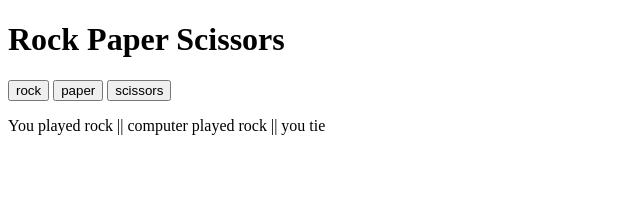
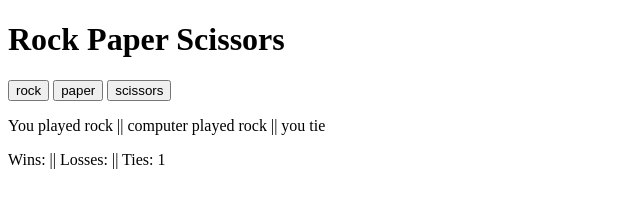
Before and after one commit to BazBixxxy/Project-Rock-Paper-Scissors, a plain HTML site: page index.html in a window 1280 px wide. Both pictures are taken after a click on the button "rock". Shown: the whole page, without its empty margins (0-640 px from the left). Drawn offline with Linux system fonts and the light colour scheme.

Commit message:
finally add a score update

```diff
--- a/index.html
+++ b/index.html
@@ -12,6 +12,7 @@
     <button class="paper">paper</button>
     <button class="scissors">scissors</button>
     <div class="play"></div>
+    <div class="score"></div>
     <script src="script.js"></script>
   </body>
 </html>
--- a/script.js
+++ b/script.js
@@ -17,6 +17,12 @@ const score = {
   losses: [],
   ties: [],
 };
+
+function scoreUpdate() {
+  document.querySelector(
+    ".score"
+  ).innerHTML = `<p>Wins: ${score.wins} || Losses: ${score.losses} || Ties: ${score.ties}</p>`;
+}
 
 let result;
 function play(userMove) {
@@ -59,6 +65,7 @@ function play(userMove) {
   document.querySelector(
     ".play"
   ).innerHTML = `<p>You played ${userMove} || computer played ${computerChoice} || you ${result}</p>`;
+  scoreUpdate();
 }
 
 document.querySelector(".rock").addEventListener("click", () => {
```
